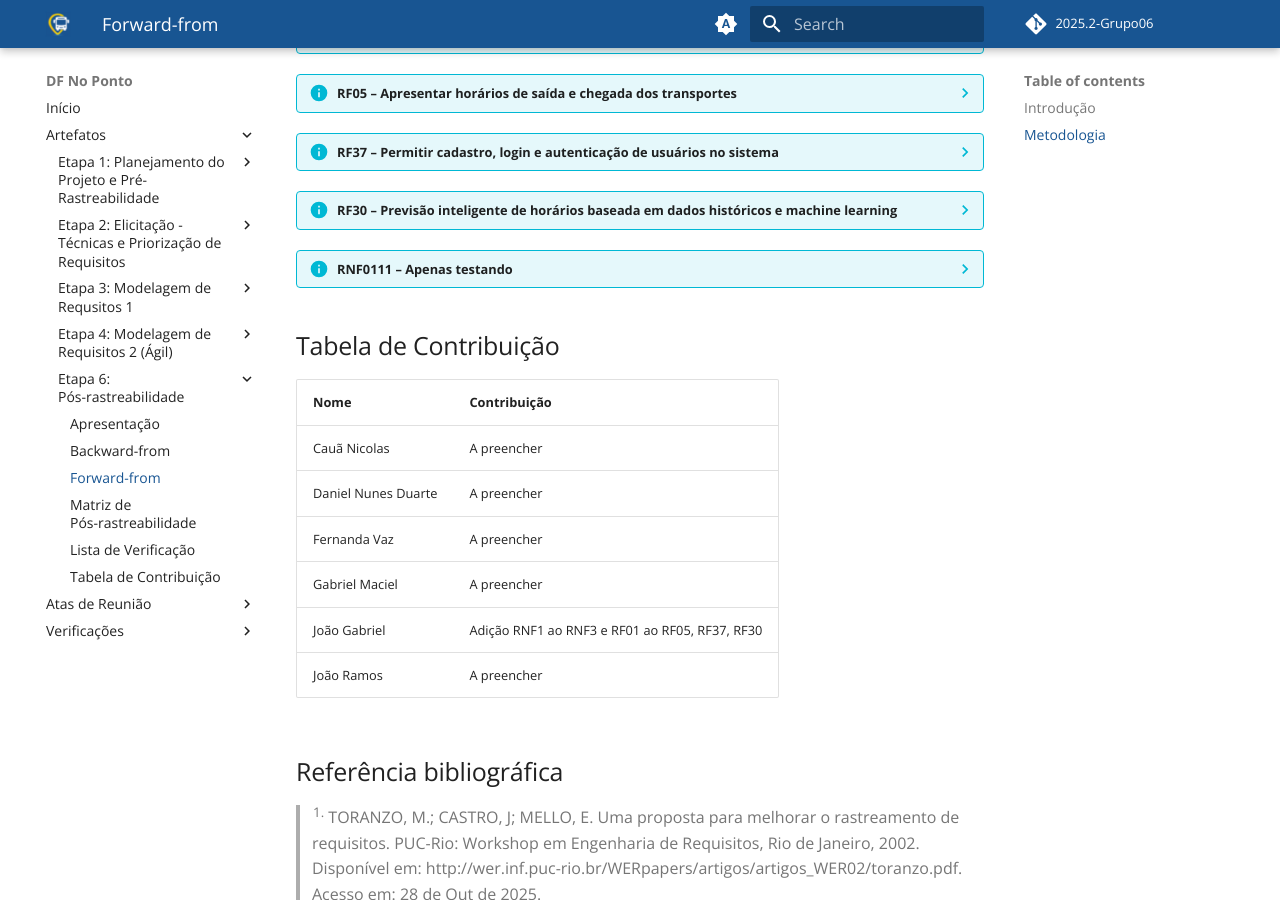
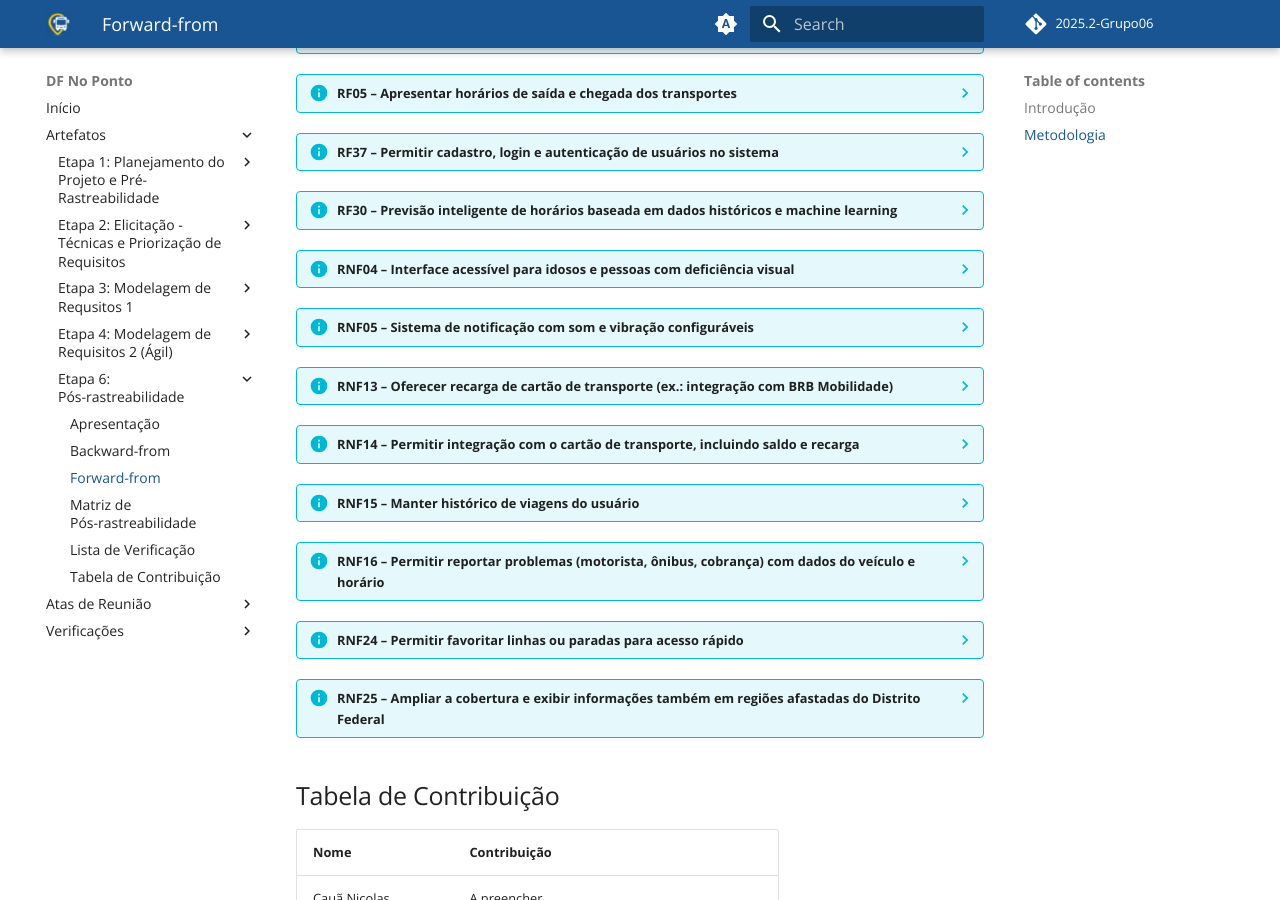
Before and after one commit to Requisitos-de-Software/2025.2-Grupo06, an MkDocs documentation site: the page built from docs/pos-rastreabilidade/forward.md, in a window 1280 px wide and 900 px high, scrolled down 7669 px. Built offline with MkDocs 1.6.1 and Material for MkDocs 9.7.7, drawn with Linux system fonts in a browser that asks for light colours; comment, search, counter and statistics services are not loaded.

Commit message:
adição itens forward-from

```diff
--- a/docs/pos-rastreabilidade/forward.md
+++ b/docs/pos-rastreabilidade/forward.md
@@ -208,7 +208,7 @@ A rastreabilidade forward-from foi estabelecida mapeando os requisitos para os s
     |**Elos** | *Não identificados*
     |**Artefatos de Elicitação** | BRS02
 
-??? info "RNF0111 – Apenas testando"
+??? info "RNF04 – Interface acessível para idosos e pessoas com deficiência visual"
 
     |**Elemento** | **Artefatos Relacionados**
     |:-- | :--
@@ -219,6 +219,91 @@ A rastreabilidade forward-from foi estabelecida mapeando os requisitos para os s
     |**Cenários** | *Não identificados*
     |**Elos** | *Não identificados*
     |**Artefatos de Elicitação** | ENT09
+
+??? info "RNF05 – Sistema de notificação com som e vibração configuráveis"
+
+    |**Elemento** | **Artefatos Relacionados**
+    |:-- | :--
+    |**Épico** | Épico 1: Rastreamento e Informações em Tempo Real
+    |**História de Usuário** | *Não identificada*
+    |**Léxico** | *Não identificado*
+    |**Casos de Uso** | *Não identificados*
+    |**Cenários** | *Não identificados*
+    |**Elos** | *Não identificados*
+    |**Artefatos de Elicitação** | ENT09
+
+??? info "RNF13 – Oferecer recarga de cartão de transporte (ex.: integração com BRB Mobilidade)"
+
+    |**Elemento** | **Artefatos Relacionados**
+    |:-- | :--
+    |**Épico** | Épico 1: Rastreamento e Informações em Tempo Real
+    |**História de Usuário** | *Não identificada*
+    |**Léxico** | *Não identificado*
+    |**Casos de Uso** | *Não identificados*
+    |**Cenários** | *Não identificados*
+    |**Elos** | *Não identificados*
+    |**Artefatos de Elicitação** | ENT09
+
+??? info "RNF14 – Permitir integração com o cartão de transporte, incluindo saldo e recarga"
+
+    |**Elemento** | **Artefatos Relacionados**
+    |:-- | :--
+    |**Épico** | Épico 1: Rastreamento e Informações em Tempo Real
+    |**História de Usuário** | *Não identificada*
+    |**Léxico** | *Não identificado*
+    |**Casos de Uso** | *Não identificados*
+    |**Cenários** | *Não identificados*
+    |**Elos** | *Não identificados*
+    |**Artefatos de Elicitação** | ENT09
+
+??? info "RNF15 – Manter histórico de viagens do usuário"
+
+    |**Elemento** | **Artefatos Relacionados**
+    |:-- | :--
+    |**Épico** | Épico 1: Rastreamento e Informações em Tempo Real
+    |**História de Usuário** | *Não identificada*
+    |**Léxico** | *Não identificado*
+    |**Casos de Uso** | *Não identificados*
+    |**Cenários** | *Não identificados*
+    |**Elos** | *Não identificados*
+    |**Artefatos de Elicitação** | ENT09
+
+??? info "RNF16 – Permitir reportar problemas (motorista, ônibus, cobrança) com dados do veículo e horário"
+
+    |**Elemento** | **Artefatos Relacionados**
+    |:-- | :--
+    |**Épico** | Épico 1: Rastreamento e Informações em Tempo Real
+    |**História de Usuário** | *Não identificada*
+    |**Léxico** | *Não identificado*
+    |**Casos de Uso** | *Não identificados*
+    |**Cenários** | *Não identificados*
+    |**Elos** | *Não identificados*
+    |**Artefatos de Elicitação** | ENT09
+
+??? info "RNF24 – Permitir favoritar linhas ou paradas para acesso rápido"
+
+    |**Elemento** | **Artefatos Relacionados**
+    |:-- | :--
+    |**Épico** | Épico 1: Rastreamento e Informações em Tempo Real
+    |**História de Usuário** | *Não identificada*
+    |**Léxico** | *Não identificado*
+    |**Casos de Uso** | *Não identificados*
+    |**Cenários** | *Não identificados*
+    |**Elos** | *Não identificados*
+    |**Artefatos de Elicitação** | ENT09
+
+??? info "RNF25 – Ampliar a cobertura e exibir informações também em regiões afastadas do Distrito Federal"
+
+    |**Elemento** | **Artefatos Relacionados**
+    |:-- | :--
+    |**Épico** | Épico 1: Rastreamento e Informações em Tempo Real
+    |**História de Usuário** | *Não identificada*
+    |**Léxico** | *Não identificado*
+    |**Casos de Uso** | *Não identificados*
+    |**Cenários** | *Não identificados*
+    |**Elos** | *Não identificados*
+    |**Artefatos de Elicitação** | ENT09
+
 
 ## Tabela de Contribuição
 
```
